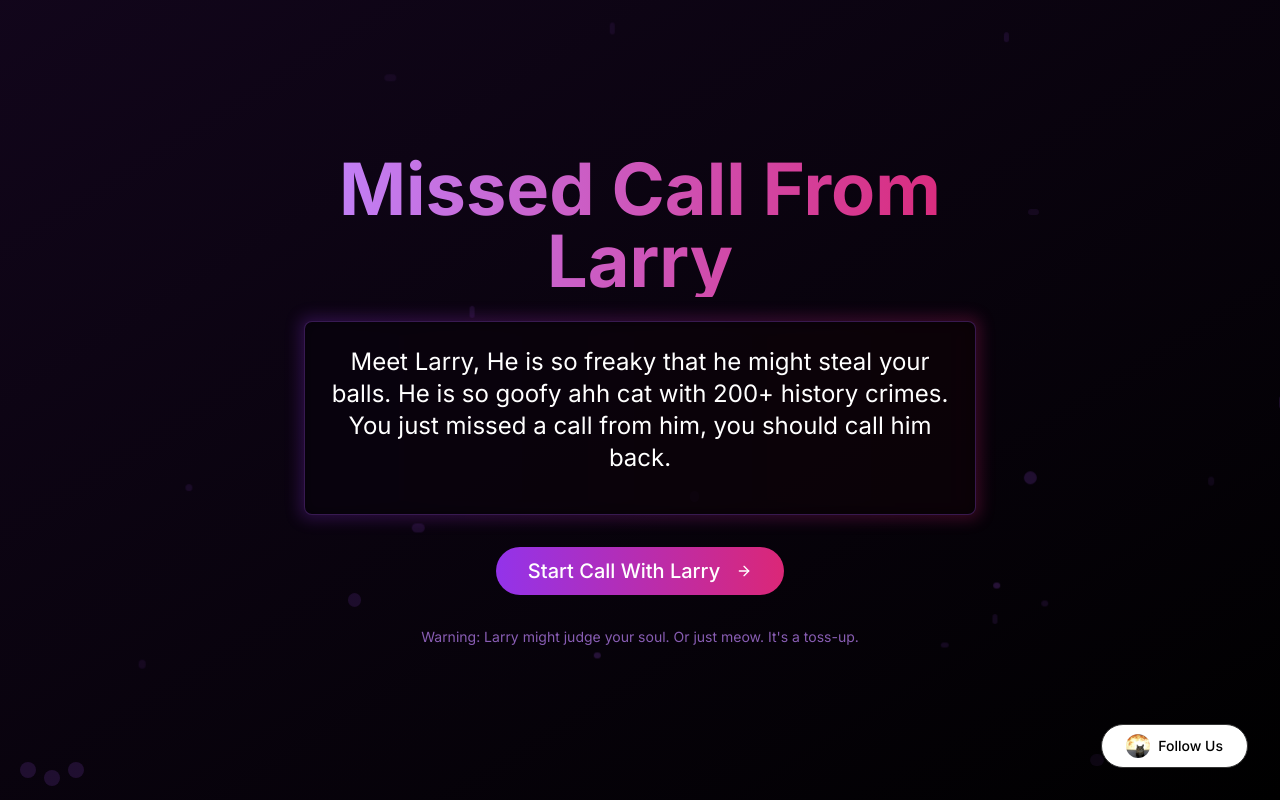
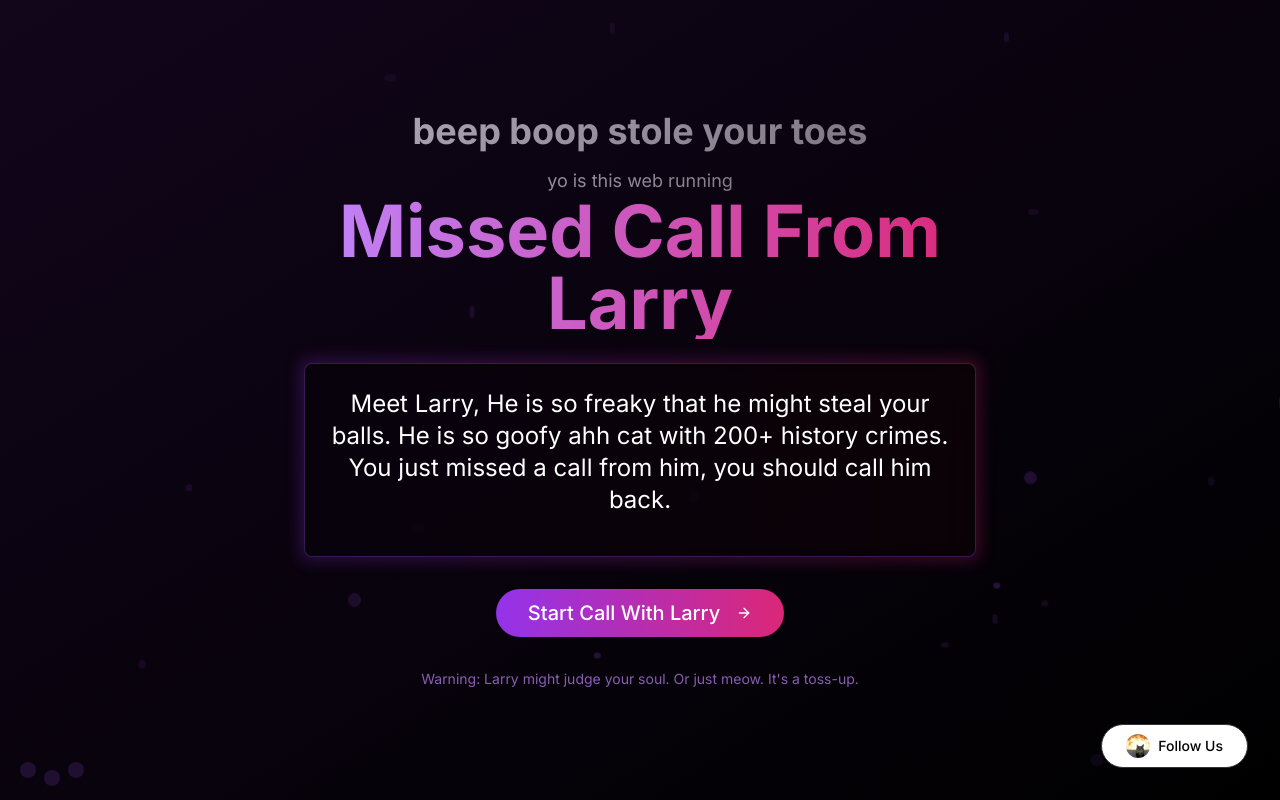
Before and after one commit to Mxliich/larrythefeakyguy, a Next.js app: page / in a window 1280 px wide. Built offline with nearby package versions, Linux system fonts and the light colour scheme.

Commit message:
Update page.tsx

```diff
--- a/app/page.tsx
+++ b/app/page.tsx
@@ -7,6 +7,8 @@ import InstagramButton from "@/components/instagram-button"
 export default function Home() {
   return (
     <main className="min-h-screen bg-black text-white flex flex-col items-center justify-center p-4 relative overflow-hidden">
+       <h1 className="text-4xl font-bold">beep boop stole your toes</h1>
+      <p className="mt-4 text-lg">yo is this web running</p>
       {/* Background gradient */}
       <div className="absolute inset-0 bg-gradient-to-br from-purple-900/20 to-black z-0"></div>
 
```
